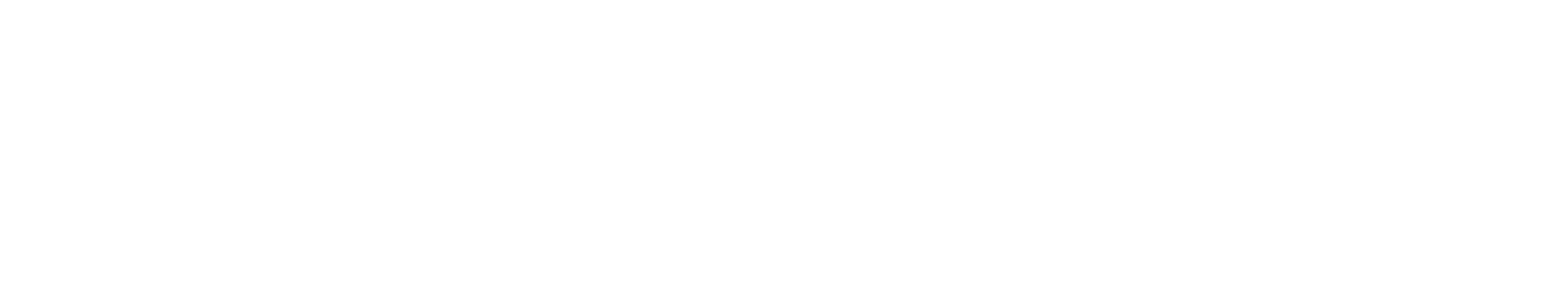
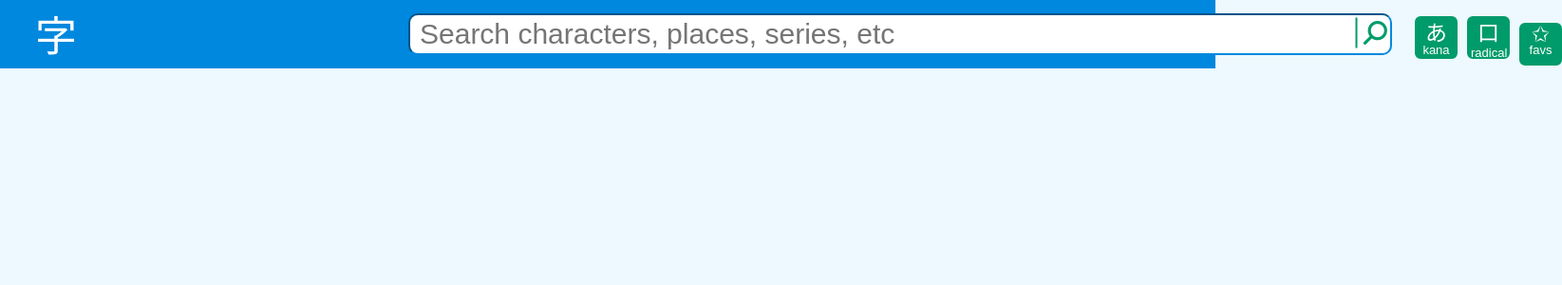
Before and after one commit to LubomirPacheliev/kanji_dictionary, a React (Create React App) app: page / in a window 1280 px wide. Shown: the top 300 px of the page at 95% size, 1645 px wide, since content can reach past the window. Built offline with nearby package versions, Linux system fonts and the light colour scheme.

Commit message:
Created the navbar component

```diff
--- a/package.json
+++ b/package.json
@@ -8,8 +8,7 @@
     "@testing-library/user-event": "^12.8.1",
     "react": "^17.0.1",
     "react-dom": "^17.0.1",
-    "react-scripts": "4.0.3",
-    "web-vitals": "^1.1.0"
+    "react-scripts": "4.0.3"
   },
   "scripts": {
     "start": "react-scripts start",
@@ -34,8 +33,5 @@
       "last 1 firefox version",
       "last 1 safari version"
     ]
-  },
-  "devDependencies": {
-    "nodemon": "^2.0.7"
   }
 }
--- a/public/index.html
+++ b/public/index.html
@@ -39,5 +39,6 @@
       To begin the development, run `npm start` or `yarn start`.
       To create a production bundle, use `npm run build` or `yarn build`.
     -->
+    <script src="https://kit.fontawesome.com/58e4542893.js" crossorigin="anonymous"></script>
   </body>
 </html>
--- a/src/App.css
+++ /dev/null
@@ -1,38 +0,0 @@
-.App {
-  text-align: center;
-}
-
-.App-logo {
-  height: 40vmin;
-  pointer-events: none;
-}
-
-@media (prefers-reduced-motion: no-preference) {
-  .App-logo {
-    animation: App-logo-spin infinite 20s linear;
-  }
-}
-
-.App-header {
-  background-color: #282c34;
-  min-height: 100vh;
-  display: flex;
-  flex-direction: column;
-  align-items: center;
-  justify-content: center;
-  font-size: calc(10px + 2vmin);
-  color: white;
-}
-
-.App-link {
-  color: #61dafb;
-}
-
-@keyframes App-logo-spin {
-  from {
-    transform: rotate(0deg);
-  }
-  to {
-    transform: rotate(360deg);
-  }
-}
--- a/src/App.js
+++ b/src/App.js
@@ -1,8 +1,9 @@
-import './App.css';
+import Navbar from './components/Navbar.js';
 
 function App() {
   return (
     <div className="App">
+      <Navbar />
     </div>
   );
 }
--- /dev/null
+++ b/src/components/Navbar.js
@@ -0,0 +1,23 @@
+const Navbar = () => {
+    return (
+        <div className="navbar">
+            <p id="logo">字</p>
+            <input type="search" placeholder="Search characters, places, series, etc" maxLength="55"></input>
+            <button className="search-btn"><i class="fas fa-search"></i></button>
+            <button>
+                <p className="buttonIcon">あ</p>
+                <p>kana</p>
+            </button>
+            <button>
+                <p className="buttonIcon">口</p>
+                <p id="secondButtonDesc">radical</p>
+            </button>
+            <button>
+                <p className="buttonIcon">✩</p>
+                <p>favs</p>
+            </button>
+        </div>
+    );
+}
+
+export default Navbar;
--- a/src/index.css
+++ /dev/null
@@ -1,13 +0,0 @@
-body {
-  margin: 0;
-  font-family: -apple-system, BlinkMacSystemFont, 'Segoe UI', 'Roboto', 'Oxygen',
-    'Ubuntu', 'Cantarell', 'Fira Sans', 'Droid Sans', 'Helvetica Neue',
-    sans-serif;
-  -webkit-font-smoothing: antialiased;
-  -moz-osx-font-smoothing: grayscale;
-}
-
-code {
-  font-family: source-code-pro, Menlo, Monaco, Consolas, 'Courier New',
-    monospace;
-}
--- a/src/index.js
+++ b/src/index.js
@@ -1,6 +1,6 @@
 import React from 'react';
 import ReactDOM from 'react-dom';
-import './index.css';
+import './style.css';
 import App from './App';
 
 ReactDOM.render(
--- /dev/null
+++ b/src/style.css
@@ -0,0 +1,110 @@
+* {
+  margin: 0px;
+  padding: 0px;
+}
+
+body {
+  background-color: #edf8ff;
+}
+
+.navbar {
+  background-color: #0088de;
+  height: 72px;
+}
+
+.navbar button {
+  position: relative;
+  background-color: #009b6a;
+  top: -53px;
+  left: 1480px;
+  height: 45px;
+  width: 45px;
+  margin-left: 10px;
+  color: white;
+  border-radius: 6px;
+  border: solid #009b6a 8px;
+  cursor: pointer;
+}
+
+.navbar button:focus {
+  outline: none;
+}
+
+.navbar button:active {
+  box-shadow: 2px 2px black;
+}
+
+.navbar .search-btn {
+  position: absolute;
+  left: 1410px;
+  top: 12px;
+  padding: -5px 1px;
+  font-size: 25px;
+  background-color: rgba(0, 0, 0, 0);
+  border: solid rgba(0, 0, 0, 0);
+}
+
+.navbar button i {
+  transform: rotate(90deg);
+  color: #009b6a;
+  padding: 5px 1px;
+  margin-left: 6px;
+  border-bottom: solid #009b6a 2px;
+  width: 30px;
+}
+
+.navbar button p {
+  position: relative;
+  font-size: 13px;
+  margin-top: 3px;
+  top: -20px;
+}
+
+#secondButtonDesc {
+  top: -17px;
+  left: -4px;
+}
+
+.navbar .buttonIcon {
+  font-size: 23px;
+  font-weight: 100px;
+  top: -12px;
+}
+
+/* .navbar button: {
+
+} */
+
+.navbar input {
+  position: absolute;
+  top: 14px;
+  left: 430px;
+  height: 44px;
+  width: 1036px;
+  font-size: 30px;
+  border-radius: 10px;
+  border-color: #0088de;
+}
+
+.navbar input::placeholder {
+  padding-left: 10px;
+}
+
+.navbar input:focus {
+  outline: none;
+}
+
+input[type="search"]::-webkit-search-decoration,
+input[type="search"]::-webkit-search-cancel-button,
+input[type="search"]::-webkit-search-results-button,
+input[type="search"]::-webkit-search-results-decoration {
+  display: none;
+}
+
+#logo {
+  font-size: 44px;
+  font-weight: 100px;
+  color: white;
+  padding: 3px 0px;
+  margin-left: 37px;
+}
```
